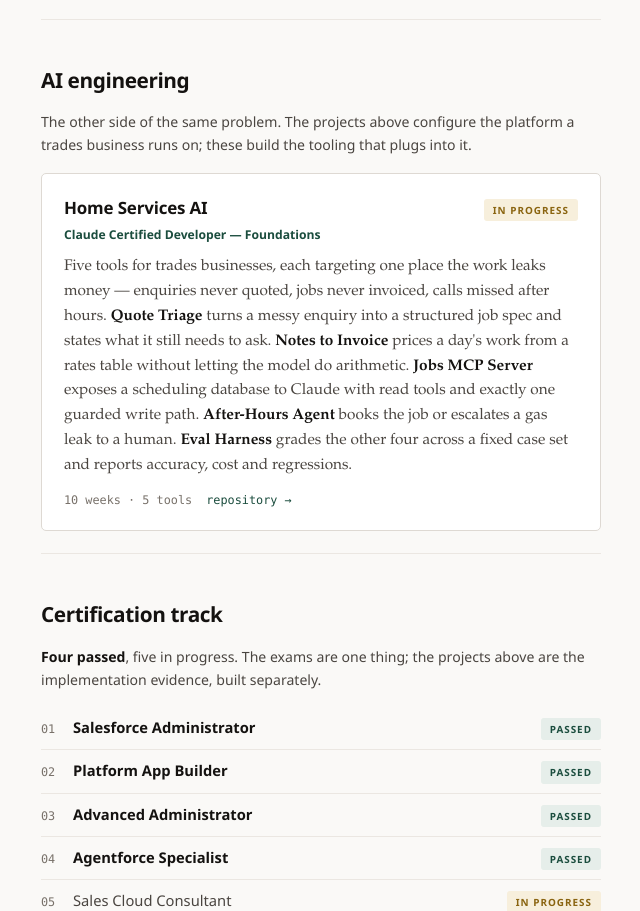
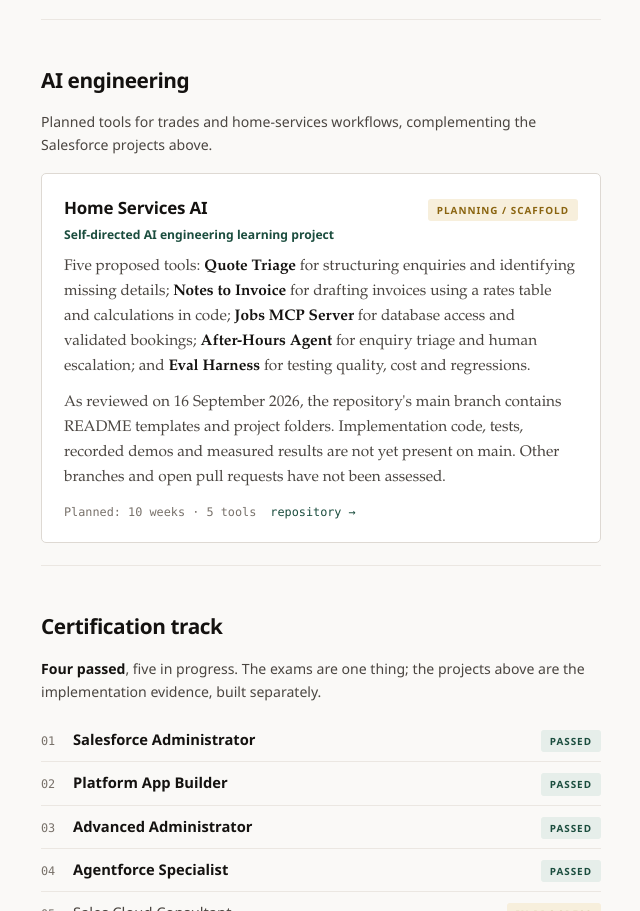
Before and after one commit to hossainconsulting/portfolio, a plain HTML site: page public/index.html in a window 1280 px wide. Shown: the part 2971-3882 px from the top of the page, without its empty margins (319-959 px from the left). Drawn offline with Linux system fonts and the light colour scheme.

Commit message:
Align Home Services AI portfolio card with scaffold status

```diff
--- a/public/index.html
+++ b/public/index.html
@@ -175,6 +175,7 @@
   </div>
 </header>
 
+
 <div class="wrap">
 
 <section>
@@ -345,29 +346,31 @@
 
 <section>
   <h2>AI engineering</h2>
-  <p class="tally">The other side of the same problem. The projects above configure
-  the platform a trades business runs on; these build the tooling that plugs into it.</p>
+  <p class="tally">Planned tools for trades and home-services workflows,
+  complementing the Salesforce projects above.</p>
 
   <div class="proj">
     <div class="proj-hd">
       <h3>Home Services AI</h3>
-      <span class="status wip">In progress</span>
+      <span class="status wip">Planning / scaffold</span>
     </div>
-    <div class="cert">Claude Certified Developer — Foundations</div>
+    <div class="cert">Self-directed AI engineering learning project</div>
     <p>
-      Five tools for trades businesses, each targeting one place the work leaks
-      money — enquiries never quoted, jobs never invoiced, calls missed after
-      hours. <strong>Quote Triage</strong> turns a messy enquiry into a structured
-      job spec and states what it still needs to ask. <strong>Notes to
-      Invoice</strong> prices a day's work from a rates table without letting the
-      model do arithmetic. <strong>Jobs MCP Server</strong> exposes a scheduling
-      database to Claude with read tools and exactly one guarded write path.
-      <strong>After-Hours Agent</strong> books the job or escalates a gas leak to
-      a human. <strong>Eval Harness</strong> grades the other four across a fixed
-      case set and reports accuracy, cost and regressions.
+      Five proposed tools: <strong>Quote Triage</strong> for structuring
+      enquiries and identifying missing details; <strong>Notes to Invoice</strong>
+      for drafting invoices using a rates table and calculations in code;
+      <strong>Jobs MCP Server</strong> for database access and validated bookings;
+      <strong>After-Hours Agent</strong> for enquiry triage and human escalation;
+      and <strong>Eval Harness</strong> for testing quality, cost and regressions.
+    </p>
+    <p>
+      As reviewed on 16 September 2026, the repository's main branch contains
+      README templates and project folders. Implementation code, tests,
+      recorded demos and measured results are not yet present on main.
+      Other branches and open pull requests have not been assessed.
     </p>
     <div class="foot">
-      <span>10 weeks · 5 tools</span>
+      <span>Planned: 10 weeks · 5 tools</span>
       <a href="https://github.com/hossainconsulting/home-services-ai">repository →</a>
     </div>
   </div>
```
